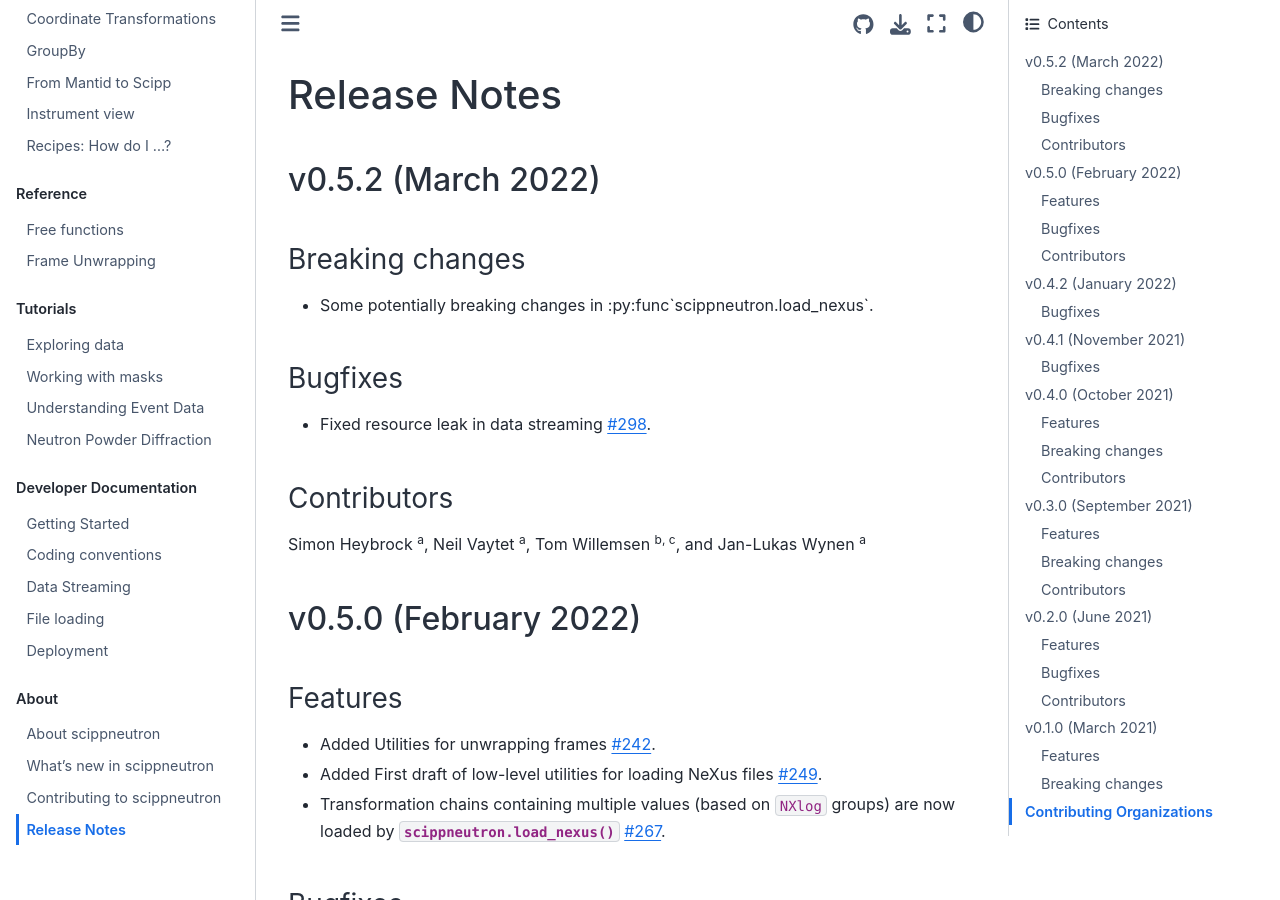
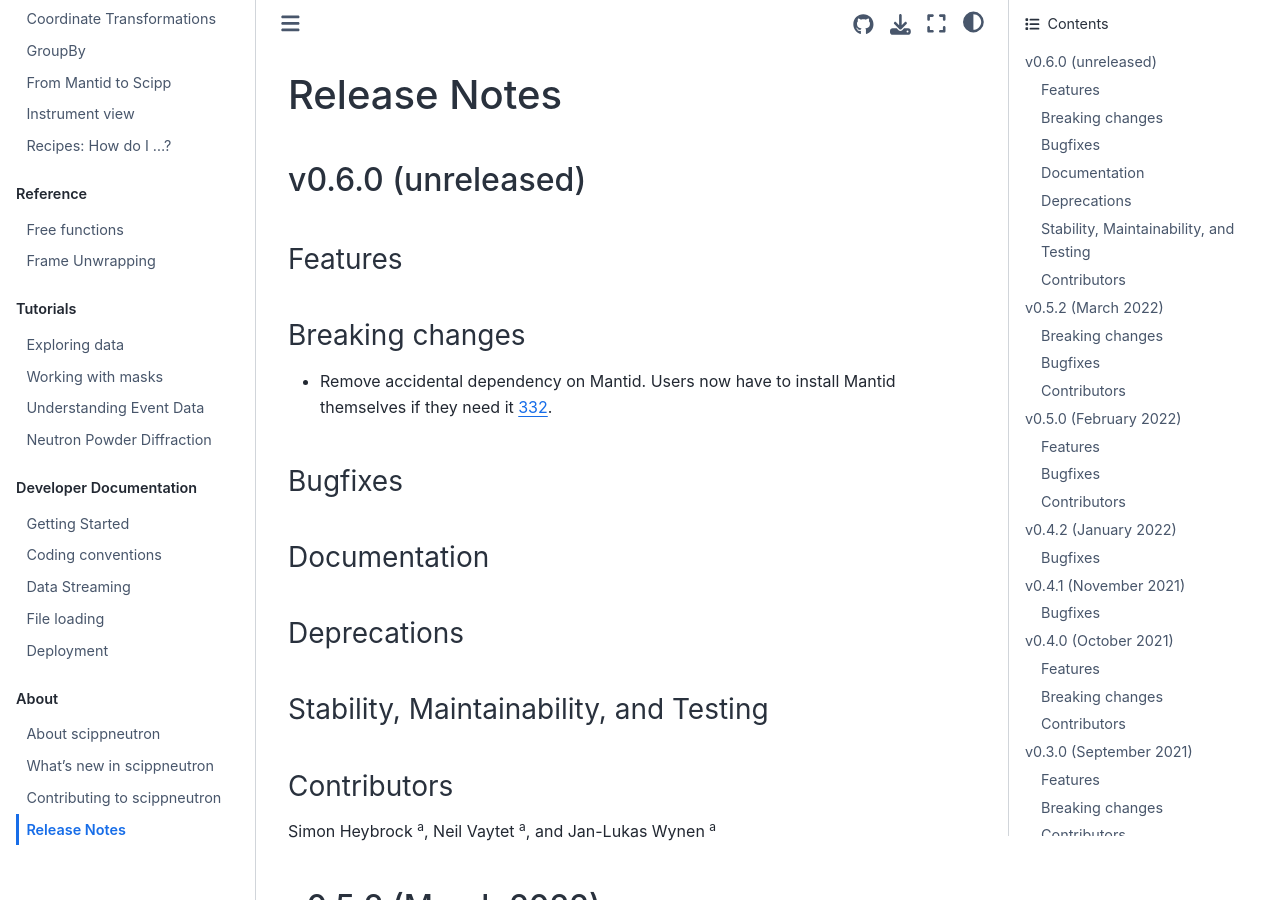
Before and after one commit to scipp/scippneutron, a Sphinx documentation site: the page built from docs/about/release-notes.rst, in a window 1280 px wide and 900 px high. Built offline with Sphinx 7.4.7 and the Sphinx Book theme 1.1.4, drawn with Linux system fonts in a browser that asks for light colours.

Commit message:
Add release note

```diff
--- a/docs/about/release-notes.rst
+++ b/docs/about/release-notes.rst
@@ -2,6 +2,36 @@
 
 Release Notes
 =============
+
+v0.6.0 (unreleased)
+-------------------
+
+Features
+~~~~~~~~
+
+Breaking changes
+~~~~~~~~~~~~~~~~
+
+* Remove accidental dependency on Mantid. Users now have to install Mantid themselves if they need it `332 <https://github.com/scipp/scipp/pull/332>`_.
+
+Bugfixes
+~~~~~~~~
+
+Documentation
+~~~~~~~~~~~~~
+
+Deprecations
+~~~~~~~~~~~~
+
+Stability, Maintainability, and Testing
+~~~~~~~~~~~~~~~~~~~~~~~~~~~~~~~~~~~~~~~
+
+Contributors
+~~~~~~~~~~~~
+
+Simon Heybrock :sup:`a`\ ,
+Neil Vaytet :sup:`a`\ ,
+and Jan-Lukas Wynen :sup:`a`
 
 v0.5.2 (March 2022)
 -------------------
```
